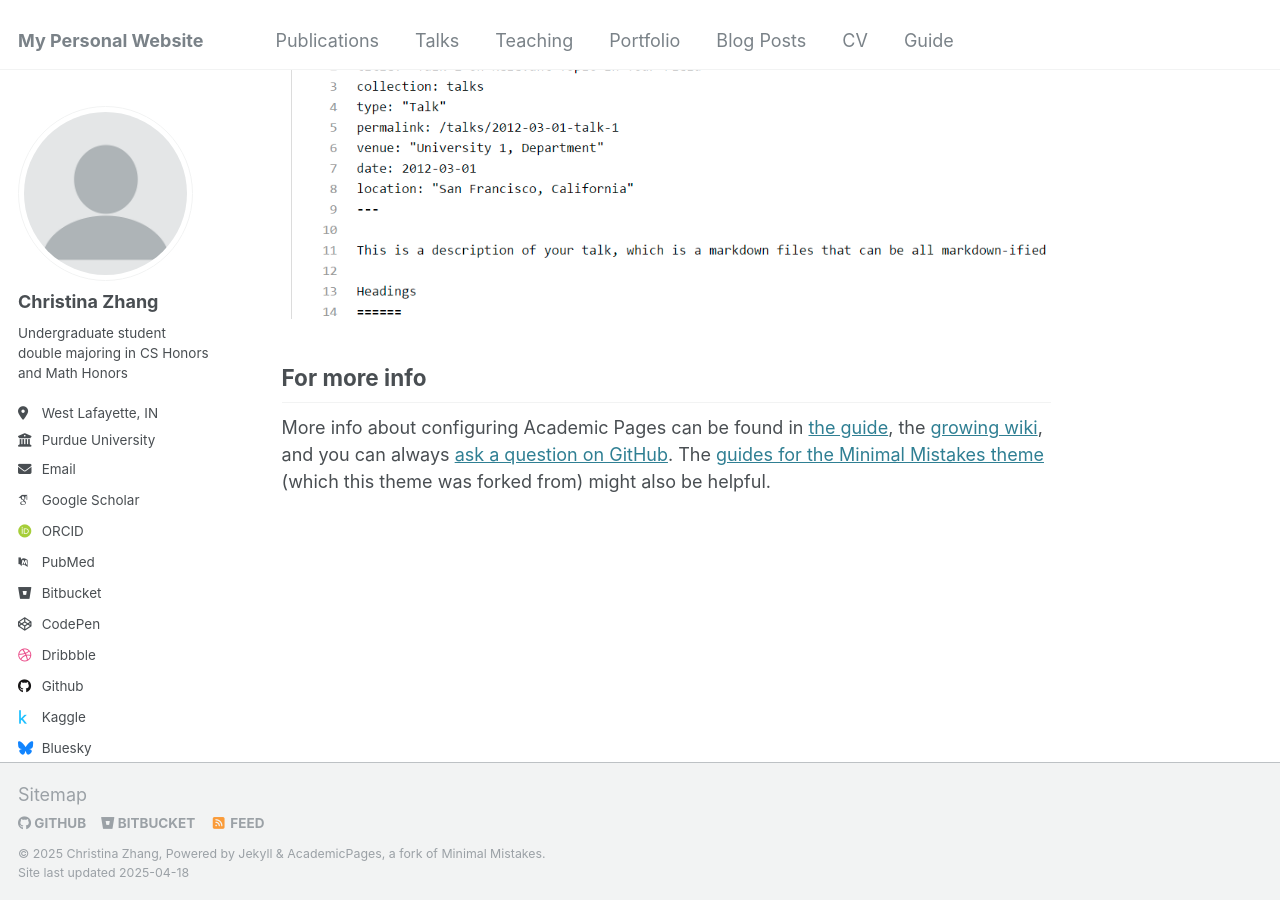
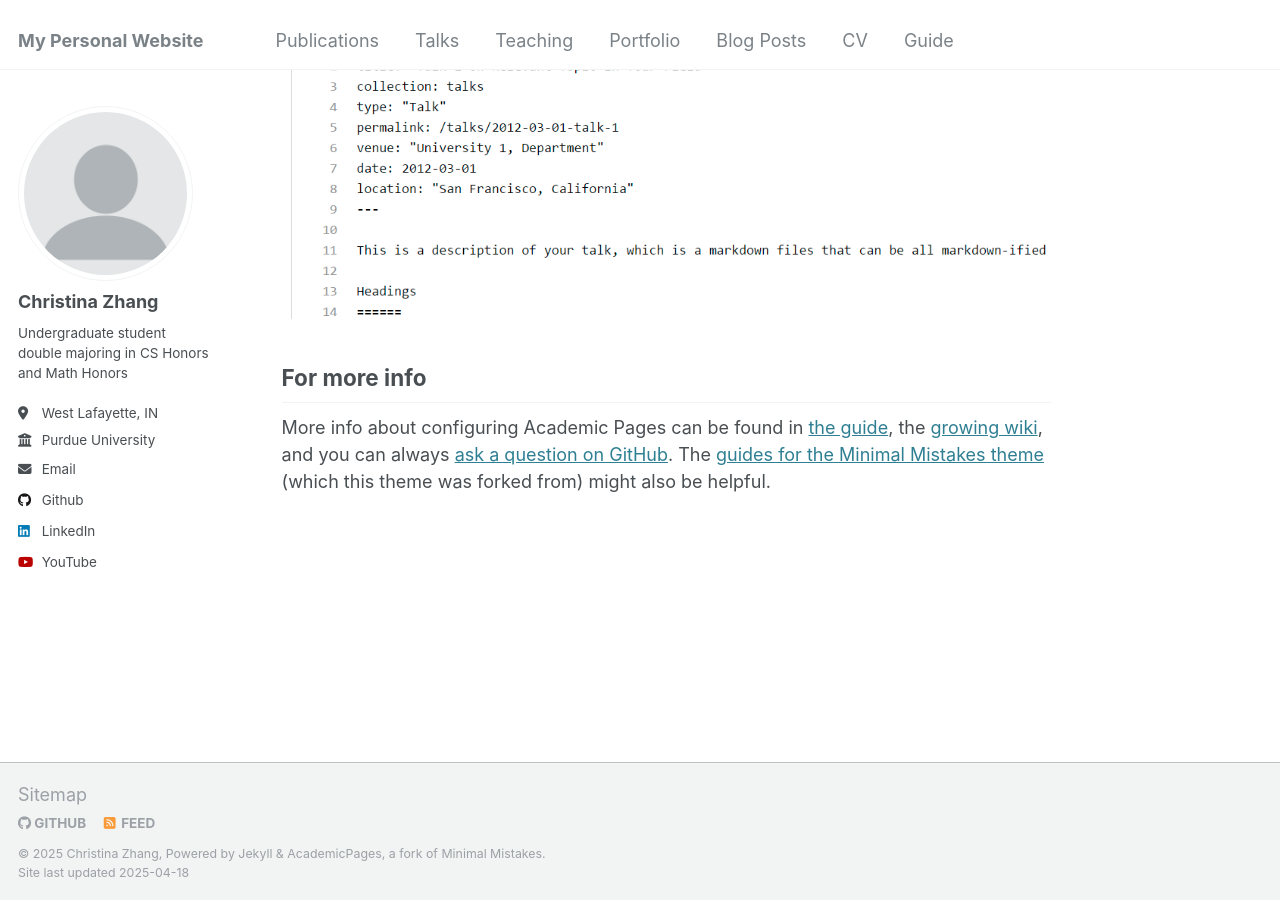
Before and after one commit to zhan4727/zhan4727.github.io, a Jekyll site: the page built from _pages/about.md, in a window 1280 px wide and 900 px high, scrolled down 2643 px. Built offline with Jekyll 4.4.1, drawn with Linux system fonts in a browser that asks for light colours; some web fonts are replaced; part of the change alters nothing that is shown.

Commit message:
Update sidebar

```diff
--- a/_config.yml
+++ b/_config.yml
@@ -32,47 +32,47 @@ author:
 
   # Academic websites
   arxiv            : # URL - Update with the correct link to your profile
-  googlescholar    : "https://scholar.google.com/citations?user=PS_CX0AAAAAJ"
-  impactstory      : # URL
-  orcid            : "http://orcid.org/yourorcidurl"
-  semantic         : # URL
-  pubmed           : "https://www.ncbi.nlm.nih.gov/pubmed/?term=john+snow"
-  researchgate     : # URL
-  scopus           : # URL
+  #googlescholar    : "https://scholar.google.com/citations?user=PS_CX0AAAAAJ"
+  #impactstory      : # URL
+  #orcid            : "http://orcid.org/yourorcidurl"
+  #semantic         : # URL
+  #pubmed           : "https://www.ncbi.nlm.nih.gov/pubmed/?term=john+snow"
+  #researchgate     : # URL
+  #scopus           : # URL
 
   # Repositories and software development
-  bitbucket        : "zhan4727" # Username - Update with your username on the site
-  codepen          : "zhan4727" # Username
-  dribbble         : "zhan4727" # Username
+  #bitbucket        : "zhan4727" # Username - Update with your username on the site
+  #codepen          : "zhan4727" # Username
+  #dribbble         : "zhan4727" # Username
   github           : "zhan4727"
-  kaggle           : "zhan4727" # Username
-  stackoverflow    : # User number or user number and name (i.e., use "1" or "1/jeff-atwood")
+  #kaggle           : "zhan4727" # Username
+  #stackoverflow    : # User number or user number and name (i.e., use "1" or "1/jeff-atwood")
 
   # Social media
-  bluesky          : "bsky.app" # Replace this with you Bluesky username
-  facebook         : # Username
-  flickr           : # Username
-  foursquare       : # Username
-  goodreads        : # Username
-  google_plus      : # Username
-  keybase          : # Username
-  instagram        : # Username
-  lastfm           : # Username
-  linkedin         : # Username
-  mastodon         : # URL
-  medium           : # URL
-  pinterest        : # Username
-  soundcloud       : # Username
-  steam            : # Username
-  telegram         : # URL
-  tumblr           : # Username
-  twitter          : # Username for X / Twitter
-  vine             : # Username
-  weibo            : # Username
-  wikipedia        : # Username
-  xing             : # Username
-  youtube          : # Username
-  zhihu            : # Username
+  #bluesky          : "bsky.app" # Replace this with you Bluesky username
+  #facebook         : # Username
+  #flickr           : # Username
+  #foursquare       : # Username
+  #goodreads        : # Username
+  #google_plus      : # Username
+  #keybase          : # Username
+  #instagram        : # Username
+  #lastfm           : # Username
+  linkedin          : "christina-zhang-b849a4261" # Username
+  #mastodon         : # URL
+  #medium           : # URL
+  #pinterest        : # Username
+  #soundcloud       : # Username
+  #steam            : # Username
+  #telegram         : # URL
+  #tumblr           : # Username
+  #twitter          : # Username for X / Twitter
+  #vine             : # Username
+  #weibo            : # Username
+  #wikipedia        : # Username
+  #xing             : # Username
+  youtube           : "ChristinaZhang-c4y" # Username
+  #zhihu            : # Username
 
 # Publication Category - The following the list of publication categories and their headings
 publication_category:
```
